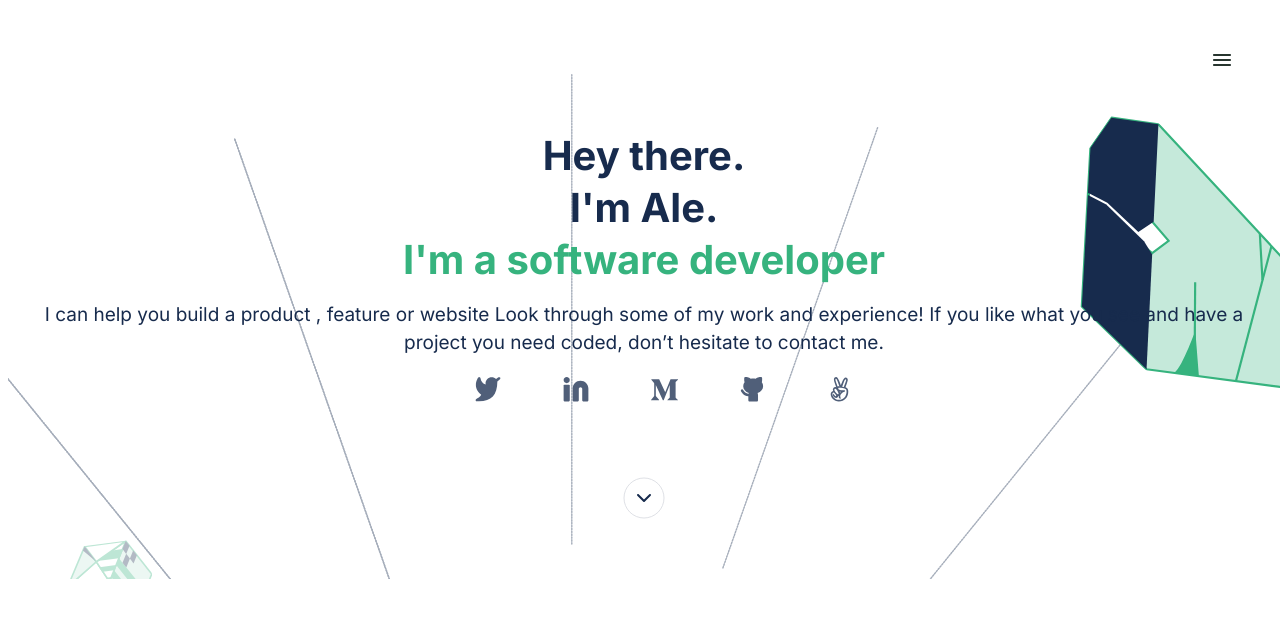
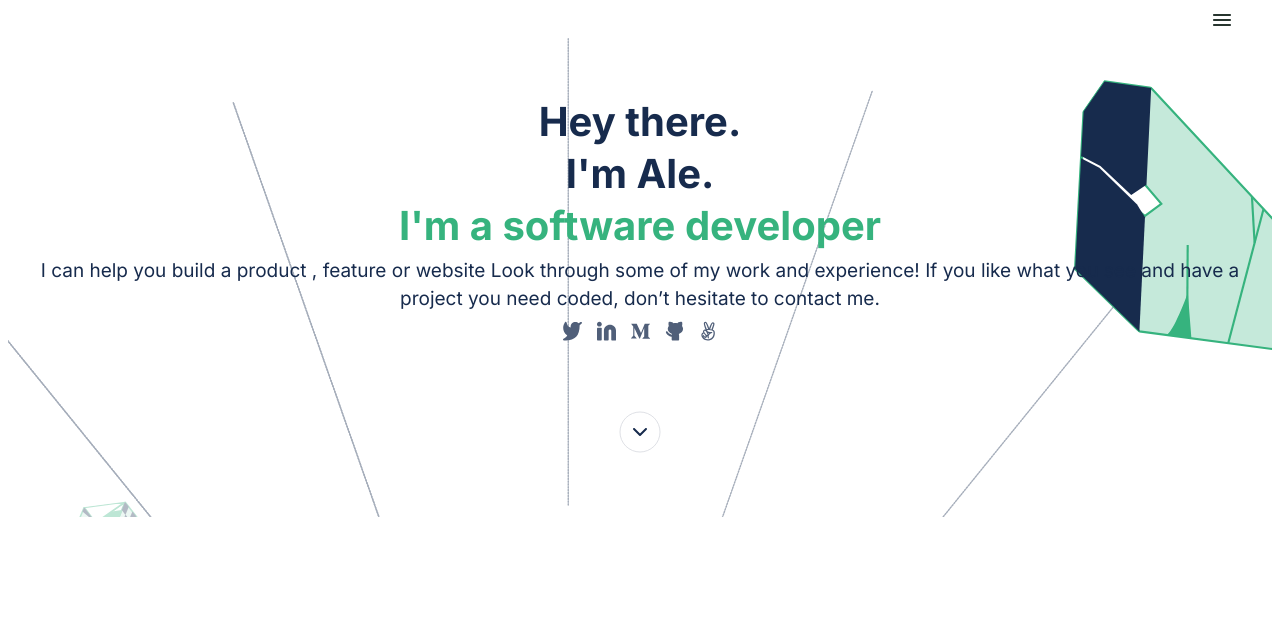
Before and after one commit to AleMdta/portfolio-mobile-version, a website: page index.html in a window 1280 px wide. Drawn offline with Linux system fonts and the light colour scheme.

Commit message:
Add correct HTML and CSS files

```diff
--- a/index.html
+++ b/index.html
@@ -15,7 +15,7 @@
         </nav>
     </header>
     <main>
-        <div class="headline">
+        <section class="headline">
             <section class="personal-presentation">
                 <h1><span class="color-blue"> Hey there. <br> I'm Ale. </span><br><span id="title-green">I'm a software developer</span></h1>
                 <p class="color-blue">I can help you build a product , feature or website Look through some of my work and experience! If you like what you see and have a project you need coded,
@@ -24,27 +24,24 @@
             <section class="social-media">
                 <ul class="social-media-links">
                     <li>
-                        <a href="https://twitter.com/AleMdta"><img src="./images/twitter.svg" alt="" width="26px" height="26px"></a>
+                        <a href="https://twitter.com/AleMdta"><img src="./images/twitter.svg" alt=""></a>
                     </li>
                     <li>
-                        <a href="https://www.linkedin.com/in/alejandra-mendieta-75480626a""><img src="./images/Linkedin icon.svg" alt="" width="26px" height="26px"></a>
+                        <a href="https://www.linkedin.com/in/alejandra-mendieta-75480626a""><img src="./images/Linkedin icon.svg" alt=""></a>
                     </li>
                     <li>
-                        <a href="#"><img src="./images/medium.svg" alt="" width="27px" height="27px"></a>
+                        <a href="#"><img src="./images/medium.svg" alt=""></a>
                     </li>
                     <li>
-                        <a href="https://github.com/AleMdta"><img src="./images/github.svg" alt="" width="26px" height="26px"></a>
+                        <a href="https://github.com/AleMdta"><img src="./images/github.svg" alt=""></a>
                     </li>
                     <li>
-                        <a href="#"><img src="./images/angellist.svg" alt="" width="26px" height="26px"></a>
+                        <a href="#"><img src="./images/angellist.svg" alt=""></a>
                     </li>
                 </ul>
             </section>
-            <section class="arrow">
-                <img src="./images/Disabled.svg" alt="">
-            </section>
-        </div>
-
+            <a class="arrow" href="#"><img src="./images/Disabled.svg" alt=""></a>
+        </section>
     </main>
 </body>
 </html>
--- a/style.css
+++ b/style.css
@@ -1,8 +1,15 @@
 .headline {
+  display: flex;
+  flex-direction: column;
+  justify-content: center;
   background-image: url("./images/header-illsutration-mobile.svg");
   background-repeat: no-repeat;
   background-size: 100%;
-  position: absolute;
+}
+
+.toolbar {
+  text-align: right;
+  margin-right: 38px;
 }
 
 .personal-presentation h1 {
@@ -12,10 +19,8 @@
   text-align: center;
   line-height: 52px;
   font-style: normal;
-  margin-top: 58px;
-  margin-left: 27px;
-  margin-right: 27px;
-  margin-bottom: 0%;
+  padding-top: 20px;
+  margin-bottom: 5px;
 }
 
 .personal-presentation p {
@@ -25,13 +30,21 @@
   text-align: center;
   line-height: 28px;
   font-style: normal;
-  margin-left: 27px;
-  margin-right: 27px;
-  margin-top: 15px;
+  margin: 0 27px;
 }
 
-.social-media ul {
+.social-media-links {
+  display: flex;
+  justify-content: center;
   list-style: none;
+  gap: 15px;
+  padding-left: 0%;
+  margin-top: 8px;
+}
+
+.social-media-links li a img {
+  width: 19px;
+  height: 20px;
 }
 
 .color-blue {
@@ -42,25 +55,8 @@
   color: #36b37e;
 }
 
-nav {
-  display: flex;
-  justify-content: end;
-}
-
-nav img {
-  margin-right: 38px;
-  margin-top: 40px;
-}
-
-.social-media-links {
-  display: flex;
-  justify-content: center;
-  gap: 5%;
-}
-
 .arrow {
-  display: flex;
-  justify-content: center;
-  margin-top: 70px;
+  text-align: center;
+  margin-top: 50px;
   margin-bottom: 60px;
 }
```
